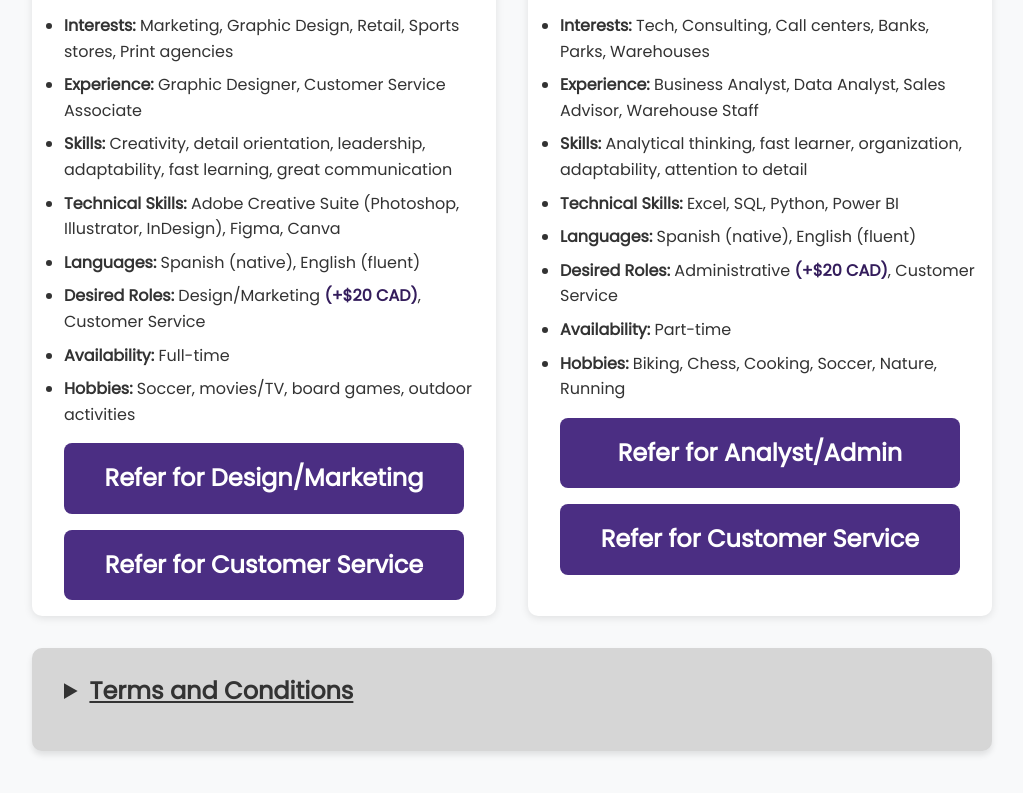
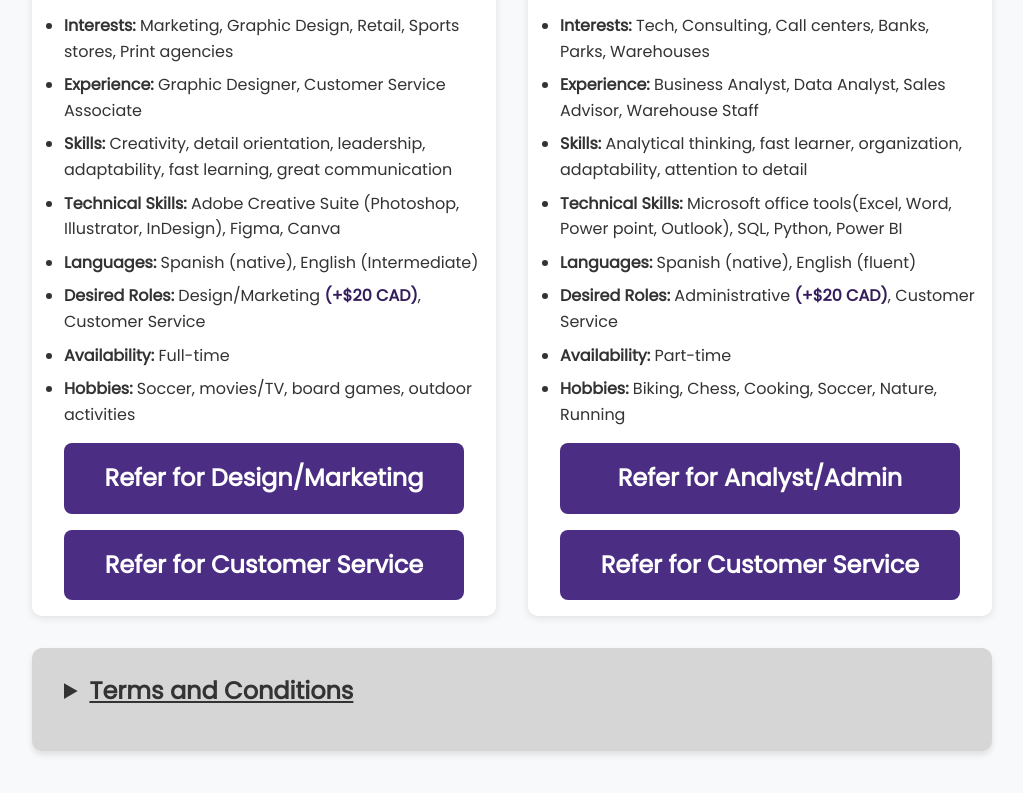
Before and after one commit to Lerx29/referal_campaing, a plain HTML site: page index.html in a window 1280 px wide. Shown: the part 2203-2996 px from the top of the page, without its empty margins (128-1151 px from the left). Drawn offline with Linux system fonts and the light colour scheme.

Commit message:
Cambios en el texto

```diff
--- a/index.html
+++ b/index.html
@@ -45,7 +45,7 @@
             <li><strong>Experience:</strong> Graphic Designer, Customer Service Associate</li>
             <li><strong>Skills:</strong> Creativity, detail orientation, leadership, adaptability, fast learning, great communication</li>
             <li><strong>Technical Skills:</strong> Adobe Creative Suite (Photoshop, Illustrator, InDesign), Figma, Canva</li>
-            <li><strong>Languages:</strong> Spanish (native), English (fluent)</li>
+            <li><strong>Languages:</strong> Spanish (native), English (Intermediate)</li>
             <li><strong>Desired Roles:</strong> Design/Marketing <span class="highlight-body">(+$20 CAD)</span>, Customer Service</li>
             <li><strong>Availability:</strong> Full-time</li>
             <li><strong>Hobbies:</strong> Soccer, movies/TV, board games, outdoor activities</li>
@@ -61,7 +61,7 @@
             <li><strong>Interests:</strong> Tech, Consulting, Call centers, Banks, Parks, Warehouses</li>
             <li><strong>Experience:</strong> Business Analyst, Data Analyst, Sales Advisor, Warehouse Staff</li>
             <li><strong>Skills:</strong> Analytical thinking, fast learner, organization, adaptability, attention to detail</li>
-            <li><strong>Technical Skills:</strong> Excel, SQL, Python, Power BI</li>
+            <li><strong>Technical Skills:</strong> Microsoft office tools(Excel, Word, Power point, Outlook), SQL, Python, Power BI</li>
             <li><strong>Languages:</strong> Spanish (native), English (fluent)</li>
             <li><strong>Desired Roles:</strong> Administrative <span class="highlight-body">(+$20 CAD)</span>, Customer Service</li>
             <li><strong>Availability:</strong> Part-time</li>
```
